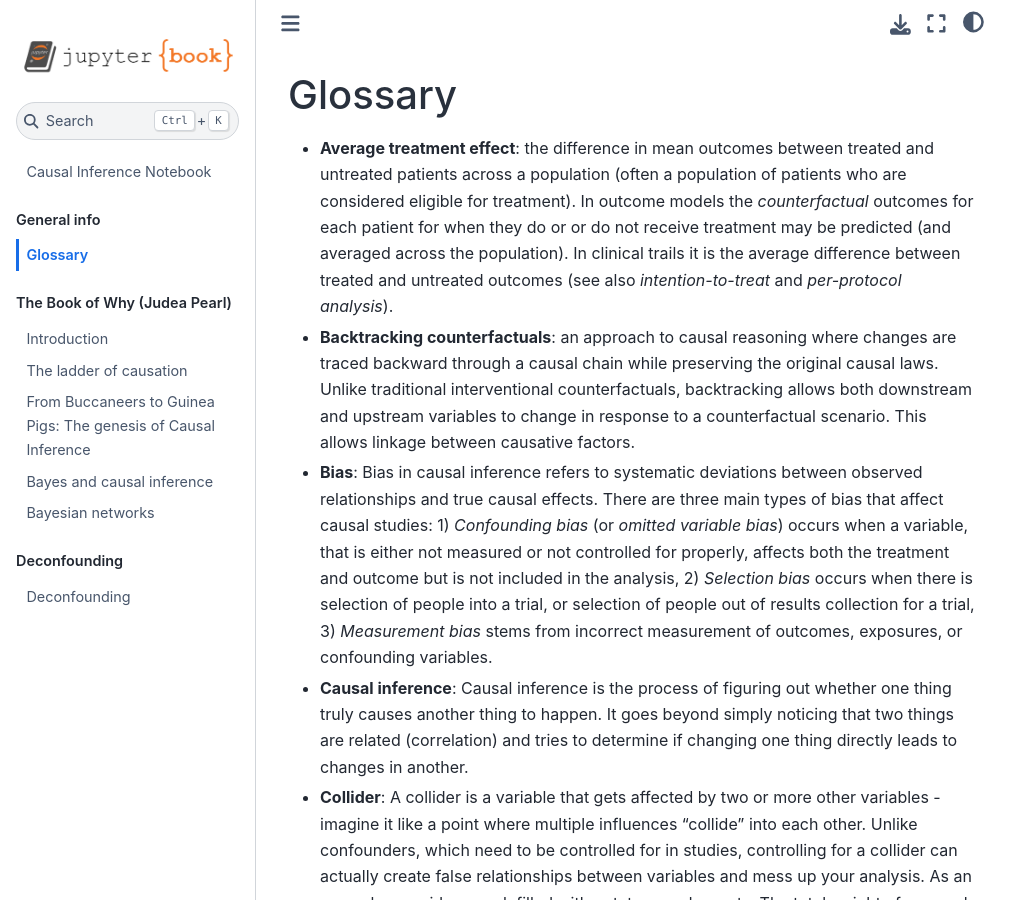
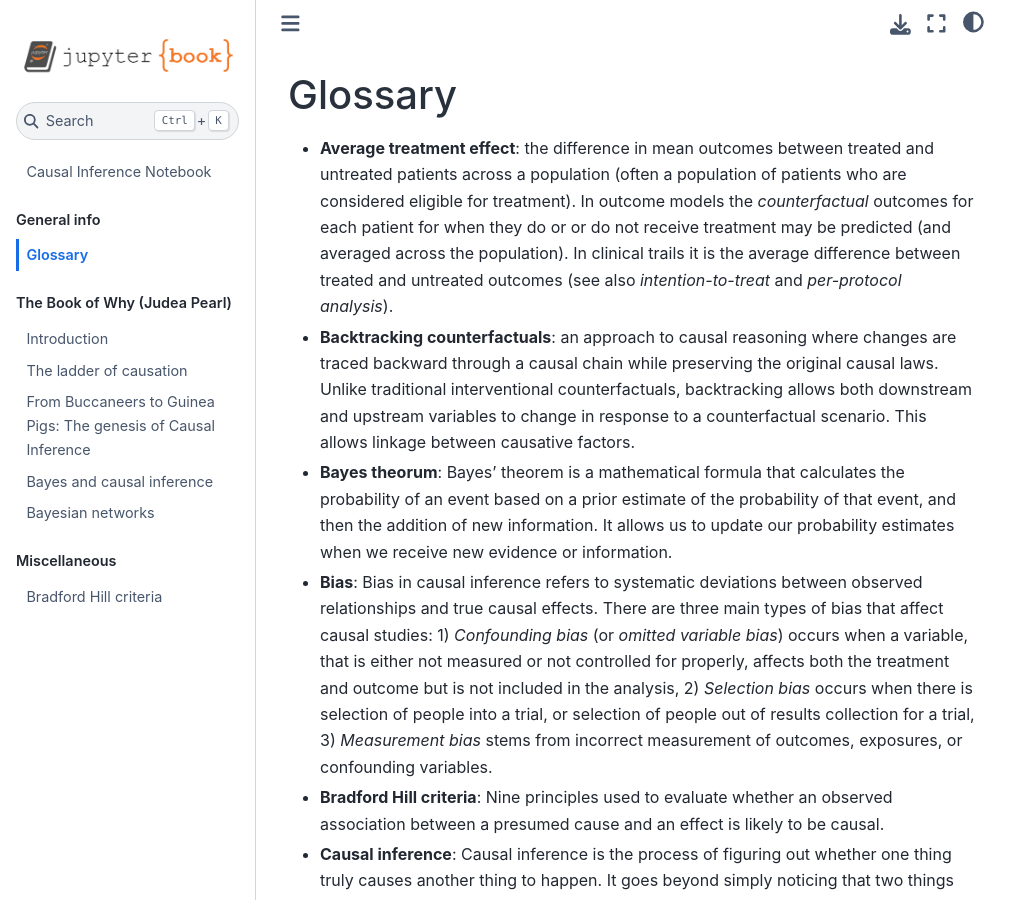
Before and after one commit to samuel-book/causal_inference_notebook, a Jupyter Book: the page built from glossary.md, in a window 1280 px wide and 900 px high. Shown: the whole window, without its empty margins (0-1031 px from the left). Built offline with Jupyter Book 1.0.4 settings and Sphinx 7.4.7 and the Sphinx Book theme 1.1.4, drawn with Linux system fonts in a browser that asks for light colours; pages that are not in the unit, such as notebooks, are missing from menus.

```diff
--- a/_toc.yml
+++ b/_toc.yml
@@ -20,3 +20,6 @@ parts:
 - caption: Deconfounding
   chapters:
   - file: 2_deconfounding/deconfounding.md
+  caption: Miscellaneous
+  chapters:
+  - file: misc/bradford_hill.md
--- a/glossary.md
+++ b/glossary.md
@@ -4,7 +4,11 @@
 
 * **Backtracking counterfactuals**: an approach to causal reasoning where changes are traced backward through a causal chain while preserving the original causal laws. Unlike traditional interventional counterfactuals, backtracking allows both downstream and upstream variables to change in response to a counterfactual scenario. This allows linkage between causative factors.
 
+* **Bayes theorum**: Bayes' theorem is a mathematical formula that calculates the probability of an event based on a prior estimate of the probability of that event, and then the addition of new information. It allows us to update our probability estimates when we receive new evidence or information.
+
 * **Bias**: Bias in causal inference refers to systematic deviations between observed relationships and true causal effects. There are three main types of bias that affect causal studies: 1) *Confounding bias* (or *omitted variable bias*) occurs when a variable, that is either not measured or not controlled for properly, affects both the treatment and outcome but is not included in the analysis, 2) *Selection bias* occurs when there is selection of people into a trial, or selection of people out of results collection for a trial, 3) *Measurement bias* stems from incorrect measurement of outcomes, exposures, or confounding variables.
+
+* **Bradford Hill criteria**: Nine principles used to evaluate whether an observed association between a presumed cause and an effect is likely to be causal.
 
 * **Causal inference**: Causal inference is the process of figuring out whether one thing truly causes another thing to happen. It goes beyond simply noticing that two things are related (correlation) and tries to determine if changing one thing directly leads to changes in another.
 
```
Also changed, not shown: misc/bradford_hill.md (added, +50 -0 lines).
